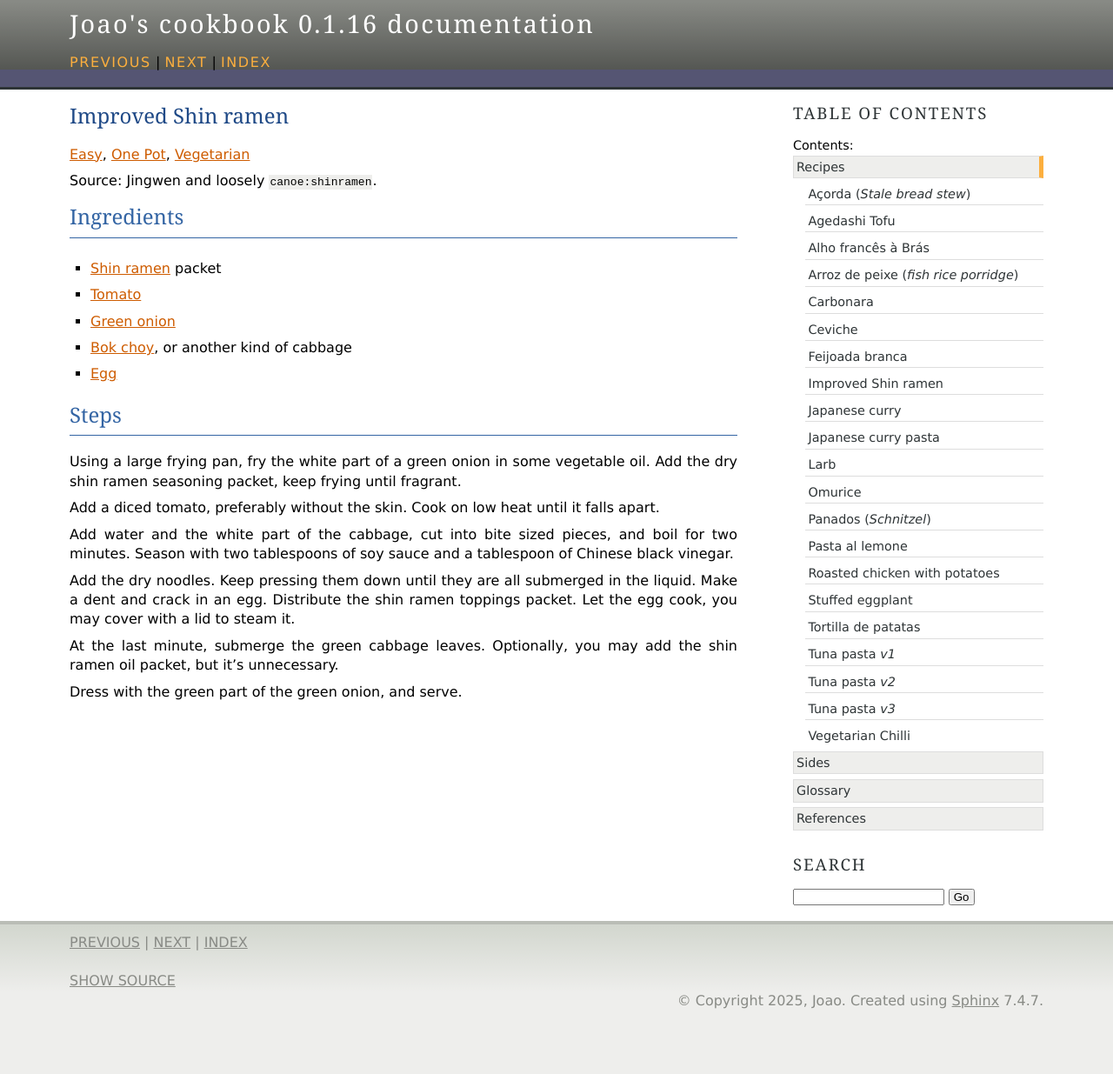
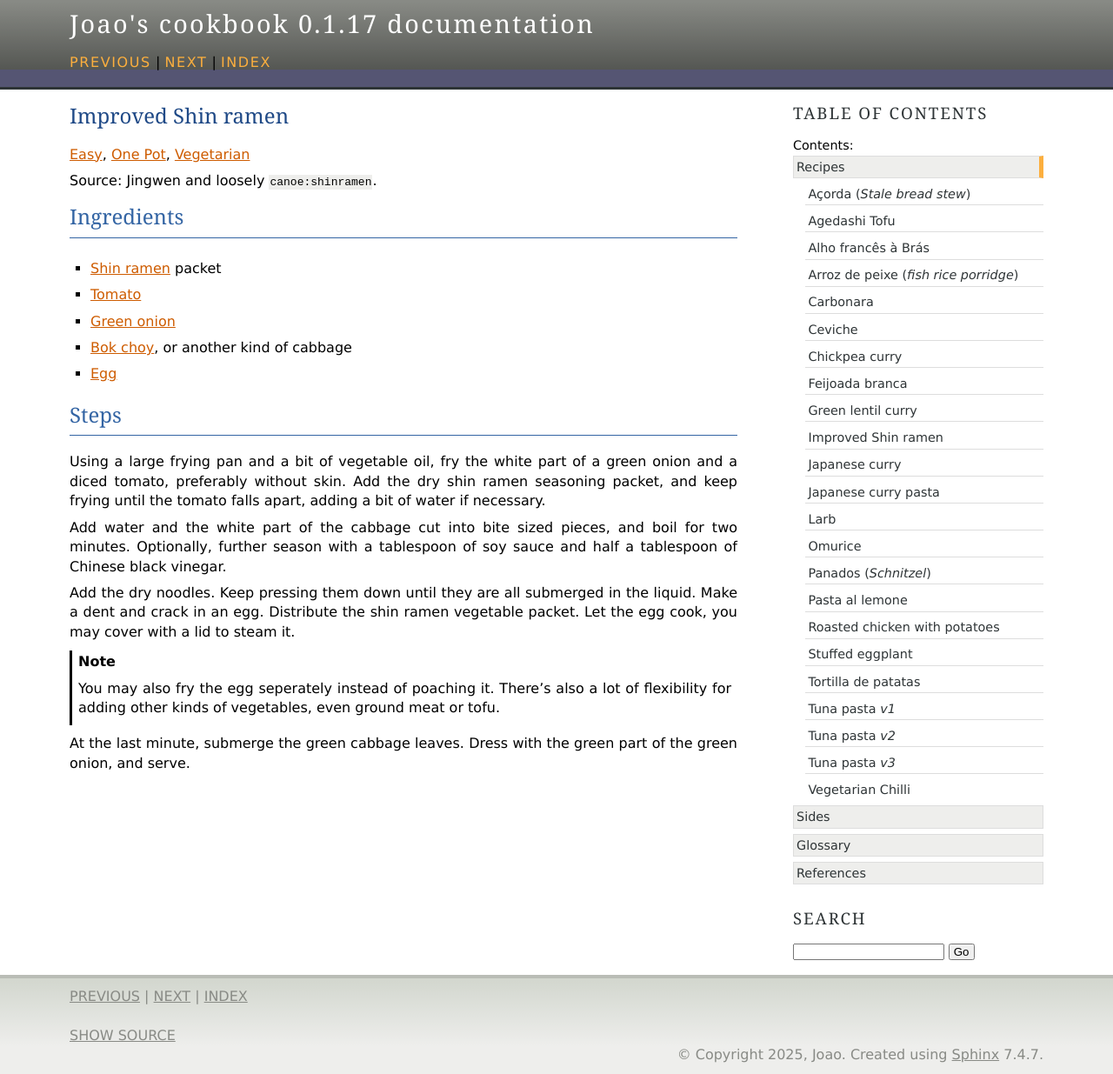
Before and after one commit to jomigo96/cookbook, a Sphinx documentation site: the page built from source/recipes/improved_shin_ramen.rst, in a window 1280 px wide. Shown: the whole page at 87% size. Built offline with Sphinx 7.4.7, drawn with Linux system fonts in a browser that asks for light colours; cross-references to code outside the pages are shown as plain code; before the commit the page ends 1172 px from its top, so only the background shows below that.

Commit message:
Add two curry recipes, and patch shin ramen

```diff
--- a/source/conf.py
+++ b/source/conf.py
@@ -10,7 +10,7 @@ project = "Joao's cookbook"
 copyright = '2025, Joao'
 author = 'Joao, jomigo96@yahoo.com'
 version = "0.1"
-release = "0.1.16"
+release = "0.1.17"
 
 # -- General configuration ---------------------------------------------------
 # https://www.sphinx-doc.org/en/master/usage/configuration.html#general-configuration
--- a/source/index.rst
+++ b/source/index.rst
@@ -17,7 +17,6 @@ The ingredients don't include common seasonings, oil, etc.
 
 
 .. todo::
-    * Chickpea/green lentil curry
     * Paella
     * Onigiri
     * Feveras
--- a/source/recipes/improved_shin_ramen.rst
+++ b/source/recipes/improved_shin_ramen.rst
@@ -17,22 +17,24 @@ Ingredients
 Steps
 ^^^^^
 
-Using a large frying pan, fry the white part of a green onion in some vegetable oil.
-Add the dry shin ramen seasoning packet, keep frying until fragrant.
 
-Add a diced tomato, preferably without the skin.
-Cook on low heat until it falls apart.
+Using a large frying pan and a bit of vegetable oil, fry the white part of a green onion and a diced tomato, preferably
+without skin.
+Add the dry shin ramen seasoning packet, and keep frying until the tomato falls apart, adding a bit of water if
+necessary.
 
-Add water and the white part of the cabbage, cut into bite sized pieces, and boil for two minutes.
-Season with two tablespoons of soy sauce and a tablespoon of Chinese black vinegar.
+Add water and the white part of the cabbage cut into bite sized pieces, and boil for two minutes.
+Optionally, further season with a tablespoon of soy sauce and half a tablespoon of Chinese black vinegar.
 
 Add the dry noodles.
 Keep pressing them down until they are all submerged in the liquid.
 Make a dent and crack in an egg.
-Distribute the shin ramen toppings packet.
+Distribute the shin ramen vegetable packet.
 Let the egg cook, you may cover with a lid to steam it.
 
+.. note::
+   You may also fry the egg seperately instead of poaching it.
+   There's also a lot of flexibility for adding other kinds of vegetables, even ground meat or tofu.
+
 At the last minute, submerge the green cabbage leaves.
-Optionally, you may add the shin ramen oil packet, but it's unnecessary.
-
 Dress with the green part of the green onion, and serve.
```
Also changed, not shown: source/glossary.rst (+9 -0 lines), source/recipes/chickpea_curry.rst (added, +43 -0 lines), source/recipes/green_lentil_curry.rst (added, +42 -0 lines).
